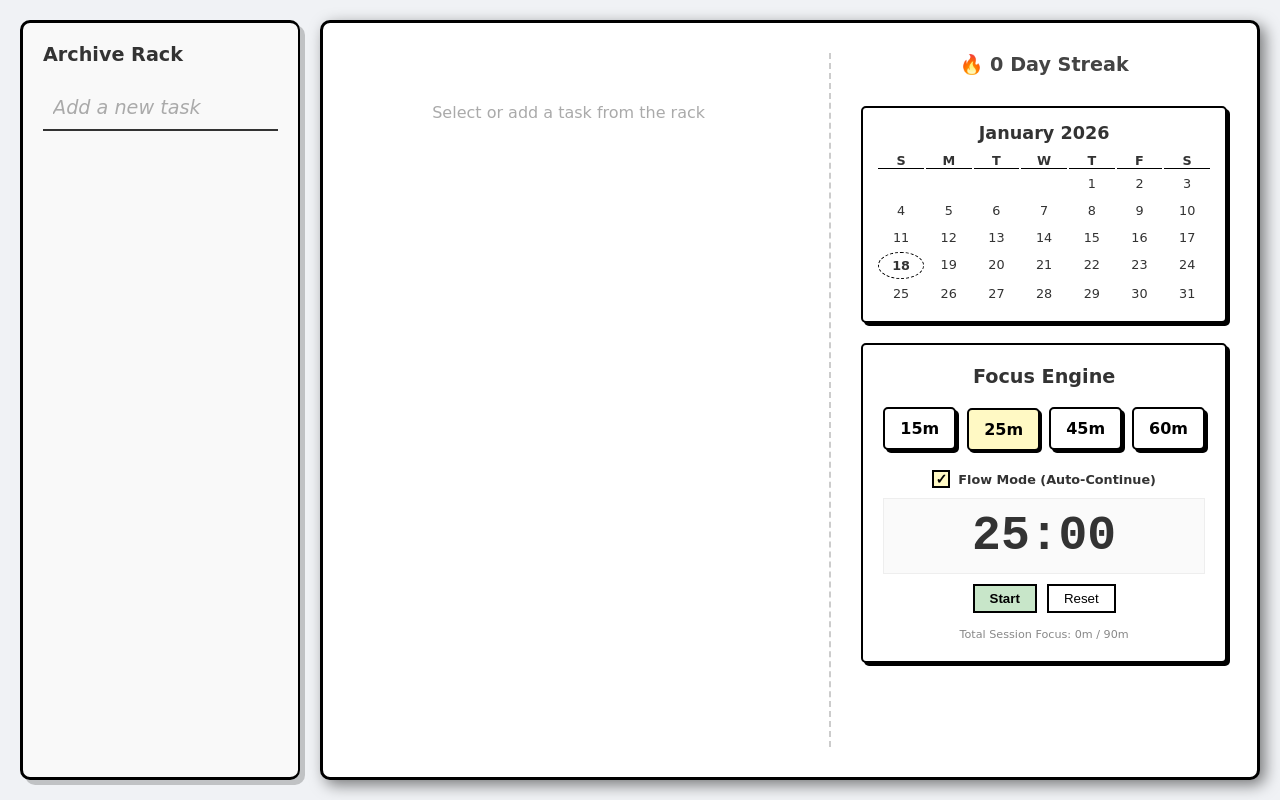
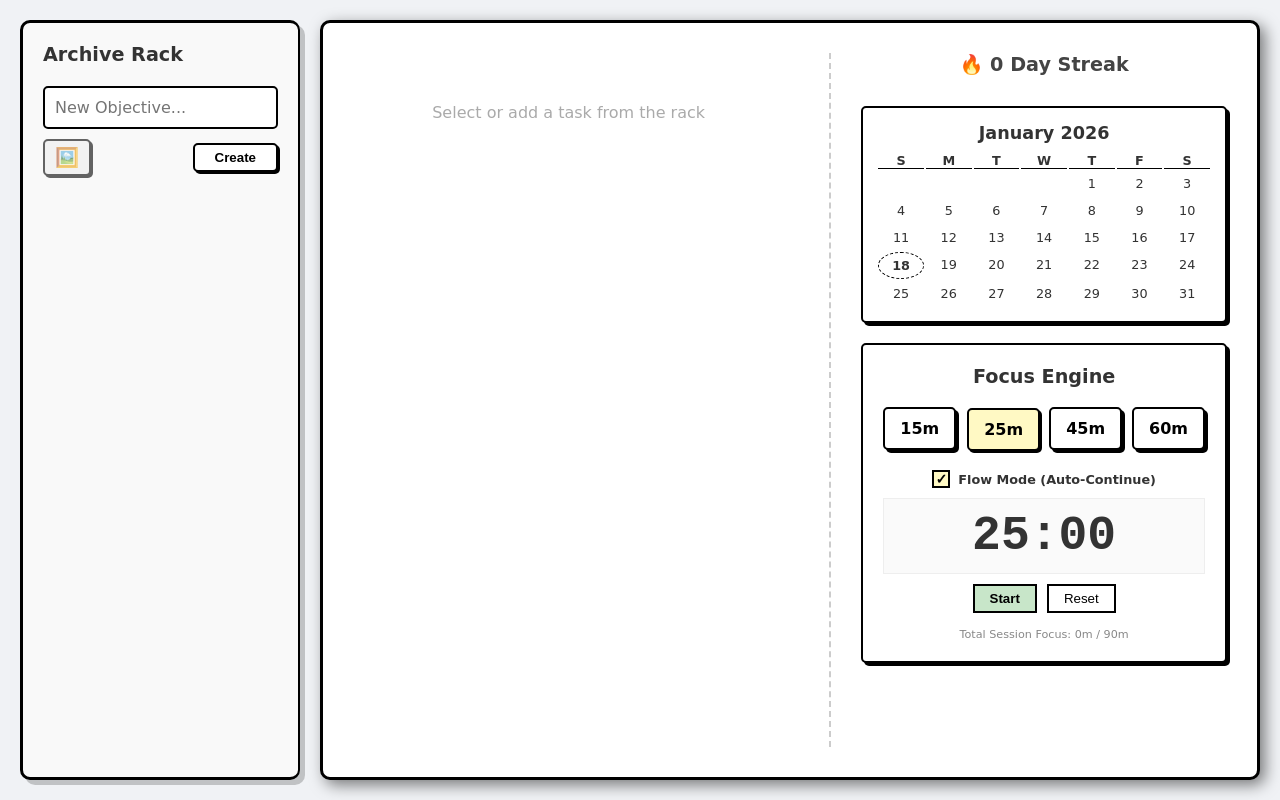
Before and after one commit to BayuuPermana/Paper-todo, a React (Vite) app: page / in a window 1280 px wide. Built offline with nearby package versions, Linux system fonts and the light colour scheme.

Commit message:
fix: refactor AddTodo layout for visibility in sidebar

```diff
--- a/src/AddTodo.jsx
+++ b/src/AddTodo.jsx
@@ -32,32 +32,62 @@ function AddTodo({ onAdd }) {
   };
 
   return (
-    <form onSubmit={handleSubmit} className="add-todo-form" style={{ position: 'relative' }}>
+    <div className="add-todo-container" style={{ marginBottom: '20px' }}>
+      <form onSubmit={handleSubmit} className="add-todo-form" style={{
+        display: 'flex',
+        flexDirection: 'column',
+        gap: '10px',
+        borderBottom: 'none' /* We will use container styling */
+      }}>
         <input
           type="text"
           value={text}
           onChange={(e) => setText(e.target.value)}
-        placeholder="Add a new task"
+          placeholder="New Objective..."
           aria-label="New task description"
+          style={{
+            width: '100%',
+            padding: '10px',
+            border: '2px solid black',
+            borderRadius: '5px',
+            fontFamily: 'inherit',
+            fontSize: '1em',
+            boxSizing: 'border-box'
+          }}
         />
-      <div style={{ display: 'flex', alignItems: 'center', gap: '5px' }}>
+        <div style={{ display: 'flex', justifyContent: 'space-between', alignItems: 'center' }}>
           <button
             type="button"
             onClick={() => fileInputRef.current.click()}
             style={{
-            background: 'none',
-            border: 'none',
+              background: '#eee',
+              border: '2px solid black',
+              borderRadius: '5px',
               cursor: 'pointer',
               fontSize: '1.2em',
-            opacity: image ? 1 : 0.4,
-            filter: image ? 'none' : 'grayscale(100%)'
+              padding: '5px 10px',
+              opacity: image ? 1 : 0.6,
+              boxShadow: '2px 2px 0px black',
+              transition: 'all 0.1s'
             }}
             title={image ? 'Image attached' : 'Attach image'}
           >
             🖼️
           </button>
-        <button type="submit" disabled={isProcessing}>
-          {isProcessing ? '...' : 'Add'}
+          <button
+            type="submit"
+            disabled={isProcessing}
+            style={{
+              padding: '5px 20px',
+              backgroundColor: '#fff',
+              border: '2px solid black',
+              borderRadius: '5px',
+              fontWeight: 'bold',
+              cursor: 'pointer',
+              boxShadow: '2px 2px 0px black'
+            }}
+          >
+            {isProcessing ? '...' : 'Create'}
           </button>
         </div>
         <input
@@ -69,17 +99,16 @@ function AddTodo({ onAdd }) {
         />
         {image && (
           <div style={{
-          position: 'absolute',
-          bottom: '-25px',
-          left: '10px',
             fontSize: '0.7em',
             color: '#2e7d32',
-          fontWeight: 'bold'
+            fontWeight: 'bold',
+            textAlign: 'right'
           }}>
-          ✓ Visual attached
+            ✓ Visual Attached
           </div>
         )}
       </form>
+    </div>
   );
 }
 
--- a/src/index.css
+++ b/src/index.css
@@ -412,42 +412,6 @@ body {
       display: block;
     }
 
-    .add-todo-form {
-      display: flex;
-      margin-bottom: 30px;
-      border-bottom: 2px solid #333;
-    }
-
-    .add-todo-form input[type="text"] {
-      flex-grow: 1;
-      padding: 10px;
-      border: none;
-      background-color: transparent;
-      font-size: 1.2em;
-      font-family: inherit;
-      outline: none;
-    }
-
-    .add-todo-form input[type="text"]::placeholder {
-      color: #aaa;
-      font-style: italic;
-    }
-
-    .add-todo-form button {
-      background-color: transparent;
-      color: #333;
-      border: none;
-      padding: 10px 20px;
-      cursor: pointer;
-      font-size: 1.2em;
-      font-weight: bold;
-      transition: transform 0.1s;
-    }
-
-    .add-todo-form button:hover {
-       transform: scale(1.1);
-    }
-
     @media (max-width: 600px) {
       .paper-container {
         width: 95%;
```
Lines whose indentation alone changed are shown as unchanged.
